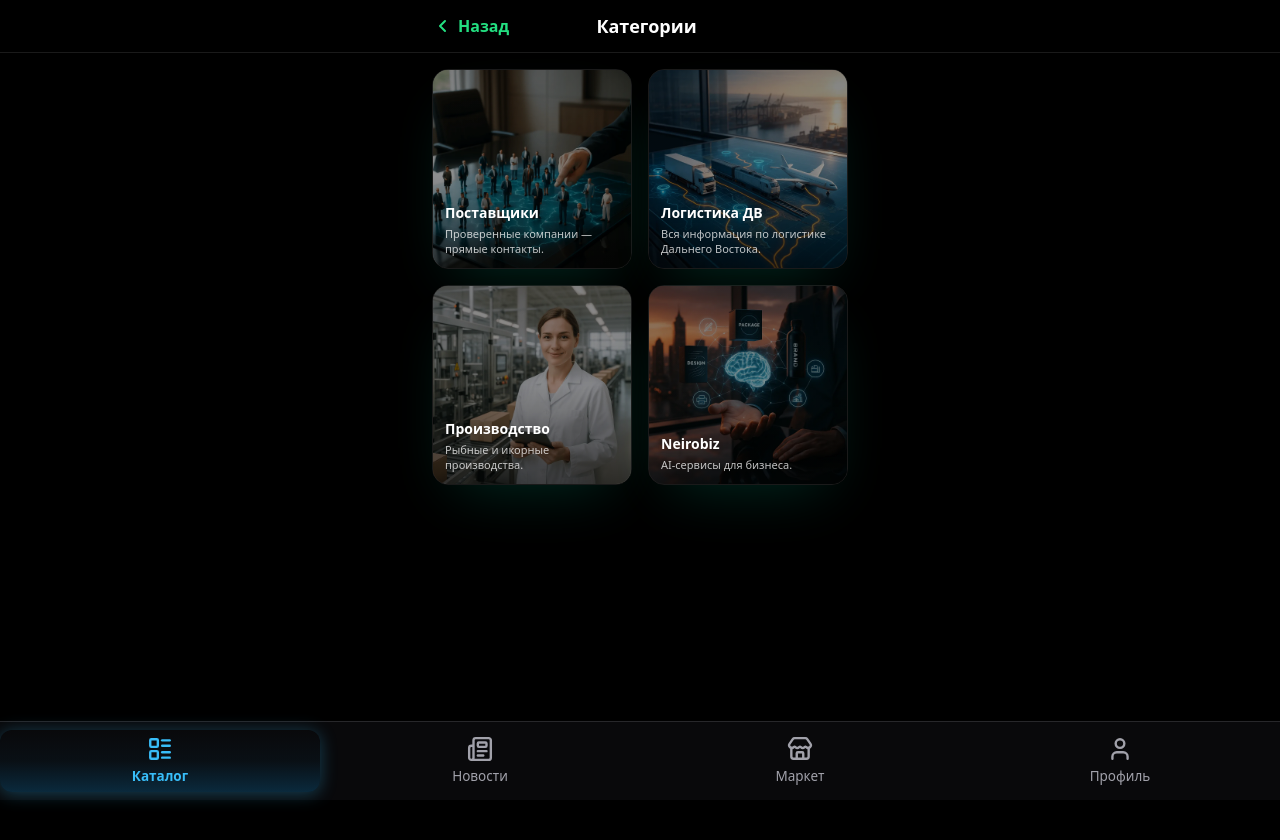
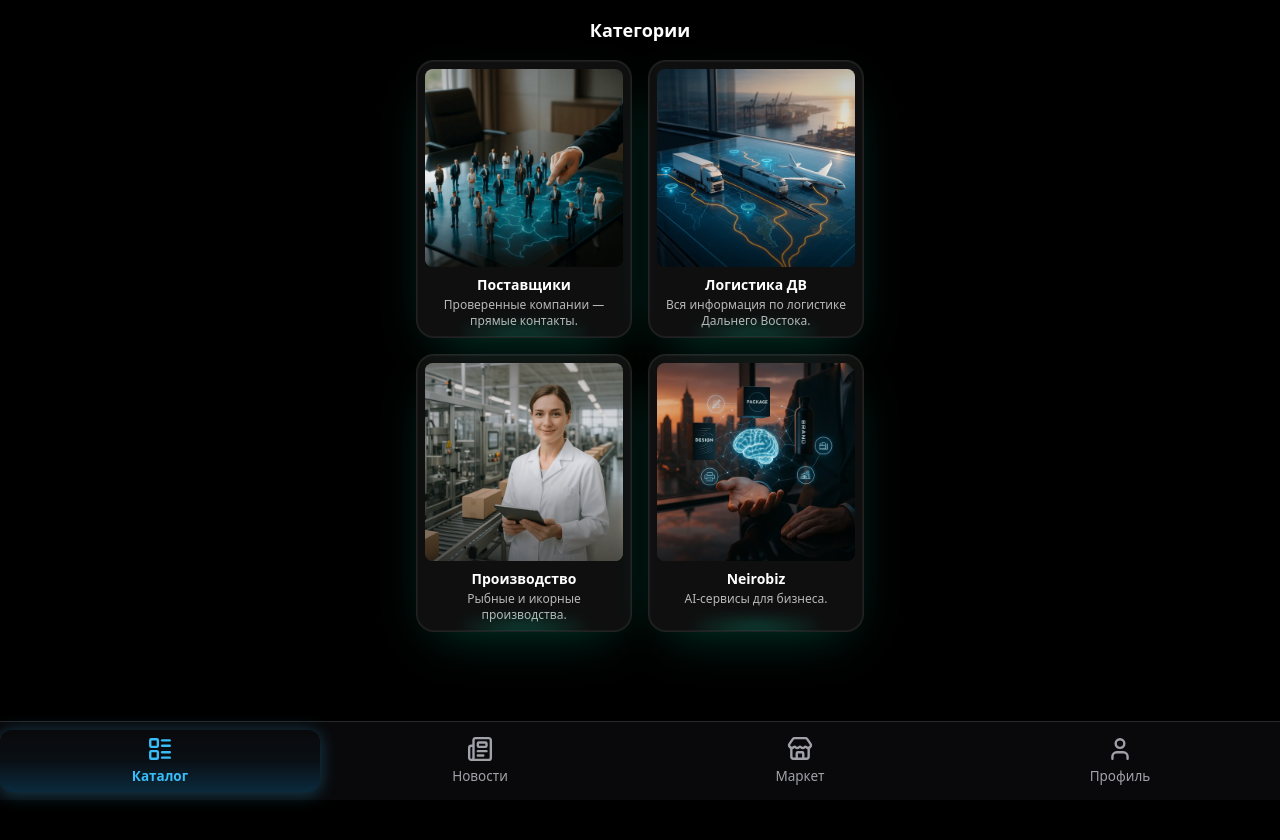
Before and after one commit to AlexSalavat/ikra-miniapp, a React (Create React App) app: page /catalog in a window 1280 px wide. Shown: the top 840 px of the page. Built offline with nearby package versions, Linux system fonts and the light colour scheme.

Commit message:
feat: обновил категории в Glass D

```diff
--- a/src/components/Showcase.js
+++ b/src/components/Showcase.js
@@ -34,69 +34,34 @@ const showcaseItems = [
 
 export default function Showcase() {
   const navigate = useNavigate();
-
   return (
-    <div className="min-h-screen bg-black flex flex-col items-center pb-24">
-      {/* Top bar */}
-      <div className="sticky top-0 z-20 w-full bg-black/70 backdrop-blur-md border-b border-white/10">
-        <div className="max-w-md mx-auto w-full px-4 py-3 flex items-center gap-3">
-          <button
-            onClick={() => navigate(-1)}
-            className="flex items-center gap-1.5 text-[#23df81] hover:text-white transition"
-            aria-label="Назад"
-          >
-            <svg width="20" height="20" fill="none">
-              <path d="M13 5l-5 5 5 5" stroke="currentColor" strokeWidth="2" strokeLinecap="round" strokeLinejoin="round"/>
-            </svg>
-            <span className="font-semibold">Назад</span>
-          </button>
-          <h2 className="ml-auto mr-auto text-white font-bold text-lg">Категории</h2>
-          <span className="w-16" />
-        </div>
-      </div>
-
-      {/* Grid */}
-      <div className="w-full max-w-md px-4 pt-4 grid grid-cols-2 gap-4">
+    <div className="bg-black min-h-screen p-4 flex flex-col items-center">
+      <h2 className="text-white font-bold text-lg mb-4">Категории</h2>
+      <div className="grid grid-cols-2 gap-4 w-full max-w-md">
         {showcaseItems.map((item) => (
-          <button
+          <div
             key={item.key}
             onClick={() => navigate(item.to)}
-            className={[
-              "relative overflow-hidden rounded-2xl group text-left",
-              "bg-white/8 backdrop-blur-xl border border-white/10",
-              "shadow-[0_0_0_1px_rgba(255,255,255,.06)_inset,0_24px_60px_-24px_rgba(0,255,200,.18)]",
-              "transition-all duration-200 ease-out",
-              "hover:scale-[1.02] active:scale-[0.99]",
-              "hover:shadow-[0_0_0_1px_rgba(255,255,255,.1)_inset,0_28px_80px_-24px_rgba(0,255,200,.35)]",
-              "hover:border-cyan-300/30 focus-visible:border-cyan-300/40",
-            ].join(" ")}
-            style={{ aspectRatio: "1 / 1" }}
-            aria-label={item.title}
+            className="glass-card p-2 cursor-pointer transition-transform duration-200 hover:scale-[1.02] active:scale-[0.98]"
           >
-            {/* Image (без цветных бликов) */}
-            <img
-              src={item.image}
-              alt={item.title}
-              className="absolute inset-0 w-full h-full object-cover"
-              onError={(e) => { e.currentTarget.src = "/images/no-image.webp"; }}
-            />
-            {/* Нейтральное затемнение для читаемости */}
-            <div className="absolute inset-0 bg-black/40" />
-            <div className="absolute inset-0 bg-gradient-to-b from-black/15 via-transparent to-black/50" />
-
-            {/* Content */}
-            <div className="relative z-10 h-full p-3 flex flex-col justify-end">
-              <div className="text-white font-semibold text-[14px] leading-tight line-clamp-2 drop-shadow">
+            <div className="relative aspect-square rounded-lg overflow-hidden">
+              <img
+                src={item.image}
+                alt={item.title}
+                className="w-full h-full object-cover"
+                onError={(e) => { e.target.src = '/images/no-image.webp'; }}
+              />
+              <div className="absolute inset-0 bg-gradient-to-b from-black/25 via-transparent to-black/50" />
+            </div>
+            <div className="mt-2 text-center">
+              <div className="text-white font-semibold text-sm truncate">
                 {item.title}
               </div>
-              <div className="mt-1 text-white/75 text-[11px] leading-snug line-clamp-2">
+              <div className="text-white/70 text-xs mt-0.5">
                 {item.desc}
               </div>
             </div>
-
-            {/* Подсветка именно карточки (контур) */}
-            <span className="pointer-events-none absolute inset-0 rounded-2xl ring-0 ring-cyan-300/0 group-hover:ring-2 group-hover:ring-cyan-300/40 transition-all duration-200" />
-          </button>
+          </div>
         ))}
       </div>
     </div>
--- a/src/components/SupplierCard.js
+++ b/src/components/SupplierCard.js
@@ -1,7 +1,6 @@
 import React, { useMemo, useState } from "react";
 import { Link } from "react-router-dom";
 
-/* Инициалы при отсутствии фото */
 const getInitials = (name = "") =>
   name.replace(/["«»]/g, "")
       .split(/\s+/).filter(Boolean)
@@ -59,11 +58,6 @@ export default function SupplierCard({ company }) {
           )}
           <div className="absolute inset-0 bg-gradient-to-b from-black/25 via-transparent to-black/40" />
 
-          {/* Город по центру */}
-          {(city || region) && (
-            <div className="city-overlay">{city || region}</div>
-          )}
-
           {/* Бейджи */}
           <div className="absolute top-1 left-1 flex gap-1">
             {verified && (
@@ -85,12 +79,23 @@ export default function SupplierCard({ company }) {
         </div>
 
         {/* Текст */}
-        <div className="mt-2">
+        <div className="mt-2 text-center">
           <div className="text-white font-semibold text-sm truncate" title={name}>
             {name}
           </div>
+
+          {(city || region) && (
+            <div className="flex items-center justify-center gap-1 text-xs text-white/80 mt-0.5">
+              <svg width="12" height="12" viewBox="0 0 24 24" fill="none" stroke="currentColor" strokeWidth="1.8">
+                <path d="M12 2C8 2 4 6 4 11c0 5.5 7 11 8 11s8-5.5 8-11c0-5-4-9-8-9z"/>
+                <circle cx="12" cy="11" r="3"/>
+              </svg>
+              <span className="truncate">{city || region}</span>
+            </div>
+          )}
+
           {!!products?.length && (
-            <div className="mt-1 flex flex-wrap gap-1">
+            <div className="mt-1 flex flex-wrap justify-center gap-1">
               {products.slice(0, 2).map((p, i) => (
                 <span key={i} className="px-2 py-0.5 rounded-full text-[10px] font-semibold text-white/90 border border-white/15 bg-white/[0.06] backdrop-blur-sm">
                   {p}
```
